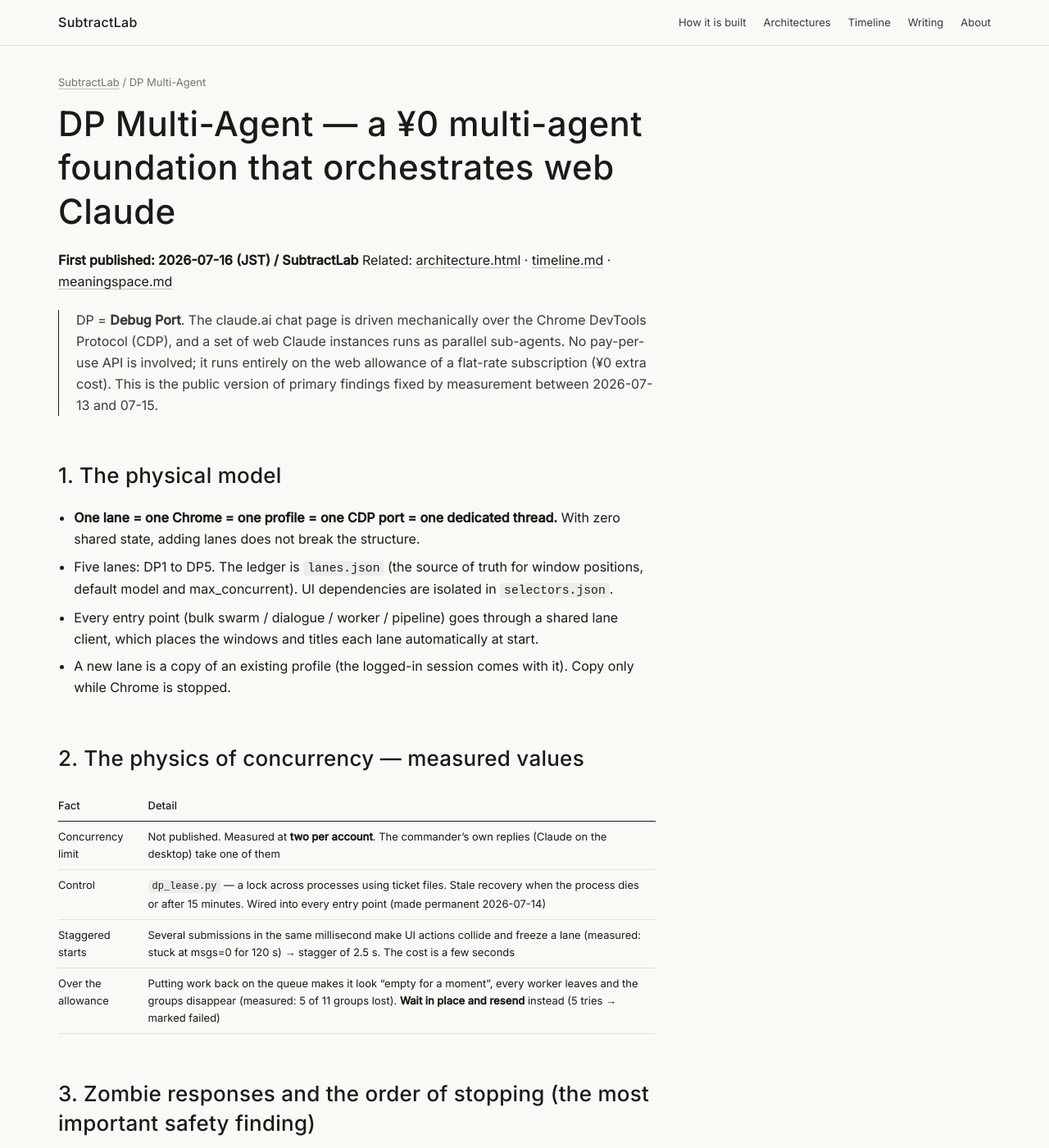
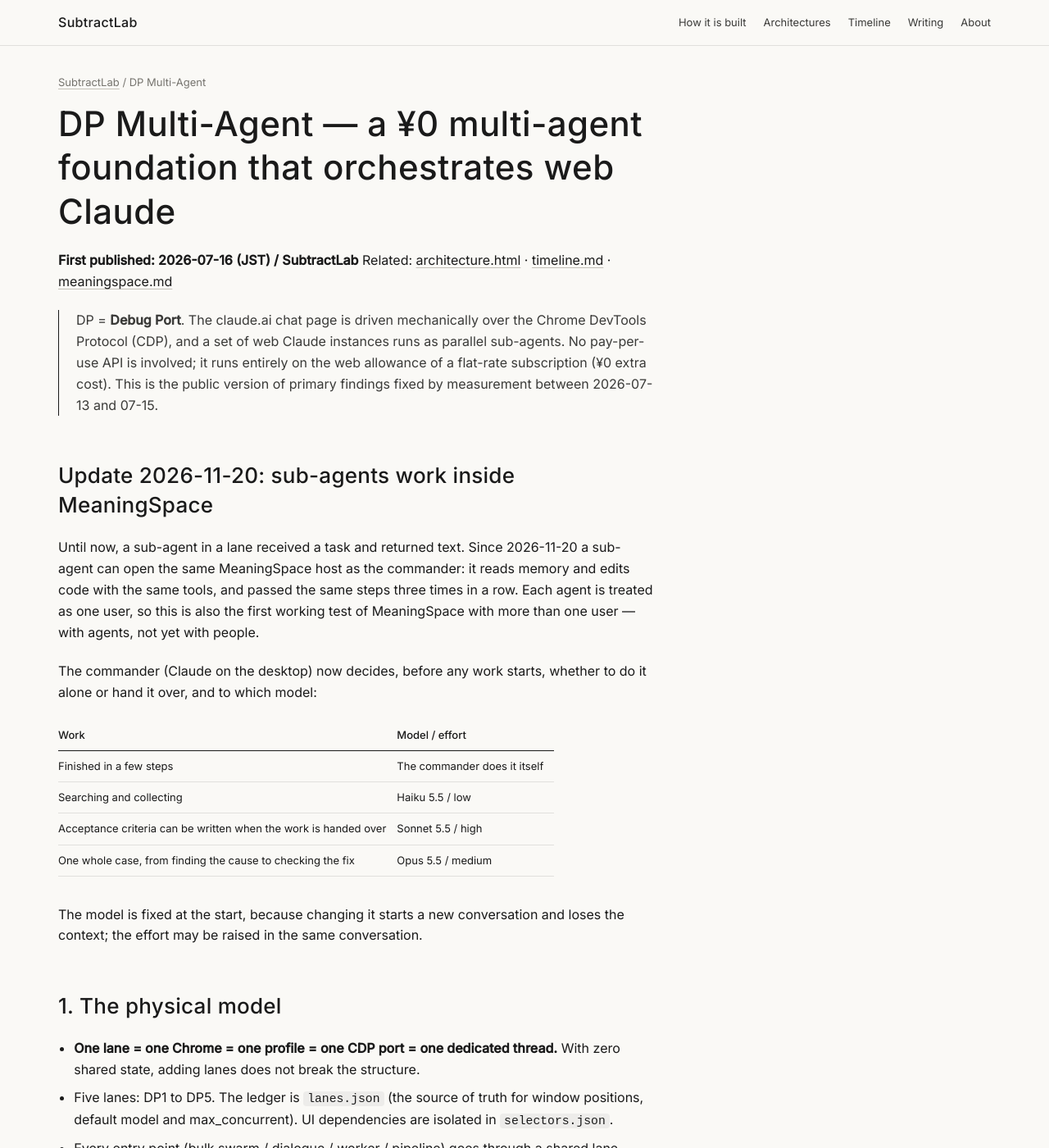
Before and after one commit to subtractlab/subtractlab, a Jekyll site: the page built from dp-multiagent.md, in a window 1280 px wide and 1400 px high. Shown: the whole window at 82% size. Built offline with Jekyll 4.4.1, drawn with Linux system fonts in a browser that asks for light colours; our own code applies the rules of GitHub Pages for plain Markdown files.

Commit message:
Timeline: search learns about time (2026-11-19); DP multi-agent: sub-agents inside MeaningSpace and model routing (2026-11-20)

```diff
--- a/_build/history_data.json
+++ b/_build/history_data.json
@@ -193,6 +193,12 @@
    {
     "major": true,
     "d": "2026-11-19",
+    "t": "Search learns about time",
+    "b": "Search by meaning alone does not know which result is newest, so an older plan could be returned as the current one. Each result now carries the date and a one-line summary of its conversation, plus the newest conversation on the same topic, checked by a reranker. In a test, an agent with no memory answered 7 of 8 time-sensitive questions correctly with these materials, against 2 of 8 with the old results."
+   },
+   {
+    "major": true,
+    "d": "2026-11-19",
     "t": "A Parquet read layer — many readers, one writer",
     "b": "Search now reads a nightly Parquet copy of the meaning layer; DuckDB stays the single writer. One search went from 1,551 ms to 457 ms with the same top 5 in 30 of 30 queries, the data needed to search shrank from 2.3 GB to 157 MB, and 5 readers at once succeeded 50 of 50 times while a writer held the database (0 of 50 before). Details in <a href=\"https://github.com/subtractlab/meaningspace\">meaningspace</a>."
    },
--- a/dp-multiagent.md
+++ b/dp-multiagent.md
@@ -4,6 +4,21 @@
 Related: [architecture.html](https://subtractlab.com/architecture.html) · [timeline.md](timeline.md) · [meaningspace.md](meaningspace.md)
 
 > DP = **Debug Port**. The claude.ai chat page is driven mechanically over the Chrome DevTools Protocol (CDP), and a set of web Claude instances runs as parallel sub-agents. No pay-per-use API is involved; it runs entirely on the web allowance of a flat-rate subscription (¥0 extra cost). This is the public version of primary findings fixed by measurement between 2026-07-13 and 07-15.
+
+## Update 2026-11-20: sub-agents work inside MeaningSpace
+
+Until now, a sub-agent in a lane received a task and returned text. Since 2026-11-20 a sub-agent can open the same MeaningSpace host as the commander: it reads memory and edits code with the same tools, and passed the same steps three times in a row. Each agent is treated as one user, so this is also the first working test of MeaningSpace with more than one user — with agents, not yet with people.
+
+The commander (Claude on the desktop) now decides, before any work starts, whether to do it alone or hand it over, and to which model:
+
+| Work | Model / effort |
+|---|---|
+| Finished in a few steps | The commander does it itself |
+| Searching and collecting | Haiku 5.5 / low |
+| Acceptance criteria can be written when the work is handed over | Sonnet 5.5 / high |
+| One whole case, from finding the cause to checking the fix | Opus 5.5 / medium |
+
+The model is fixed at the start, because changing it starts a new conversation and loses the context; the effort may be raised in the same conversation.
 
 ## 1. The physical model
 
```
Also changed, not shown: history.html (+1 -1 lines), index.html (+1 -1 lines), timeline.md (+1 -0 lines).
